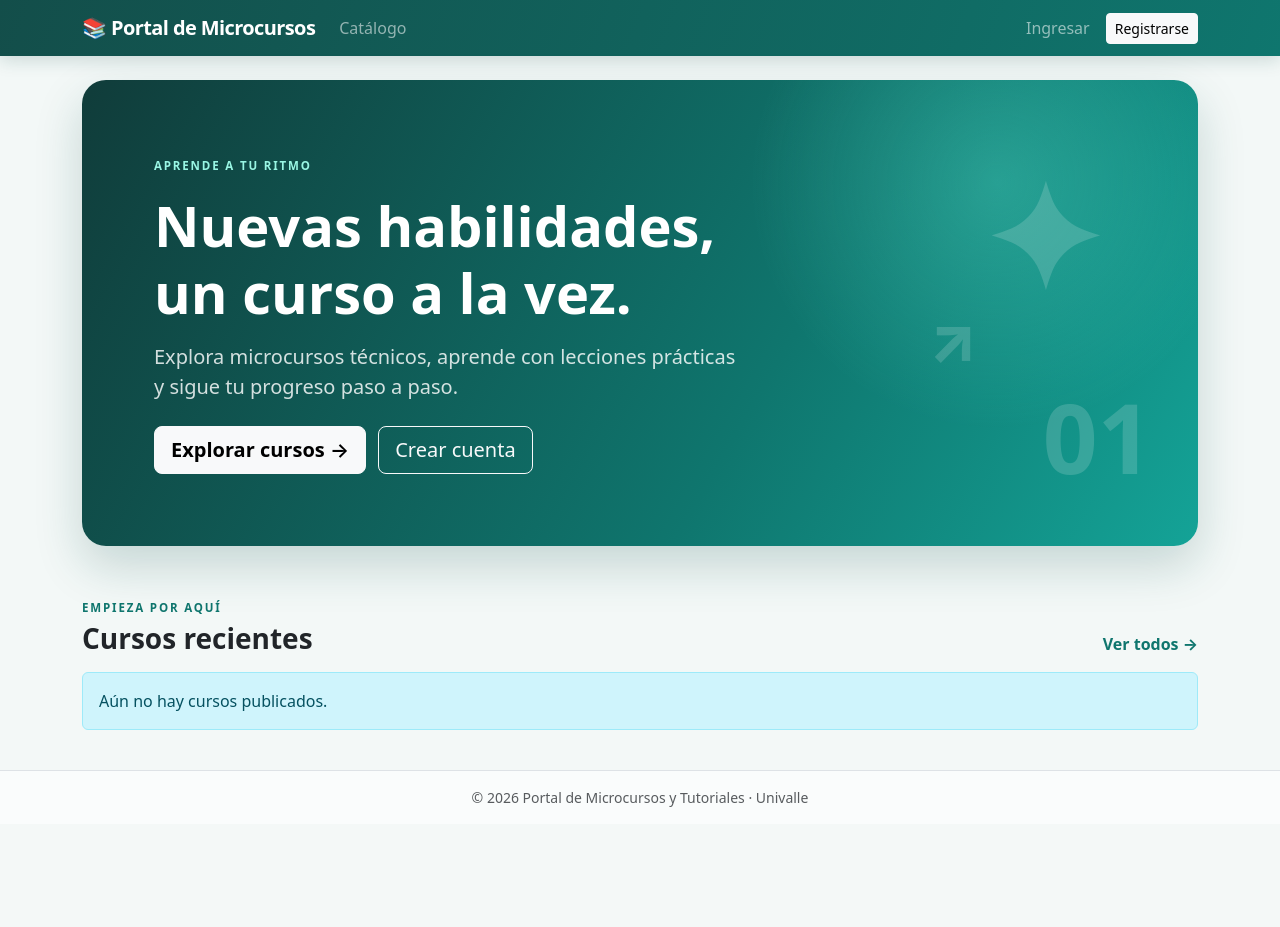
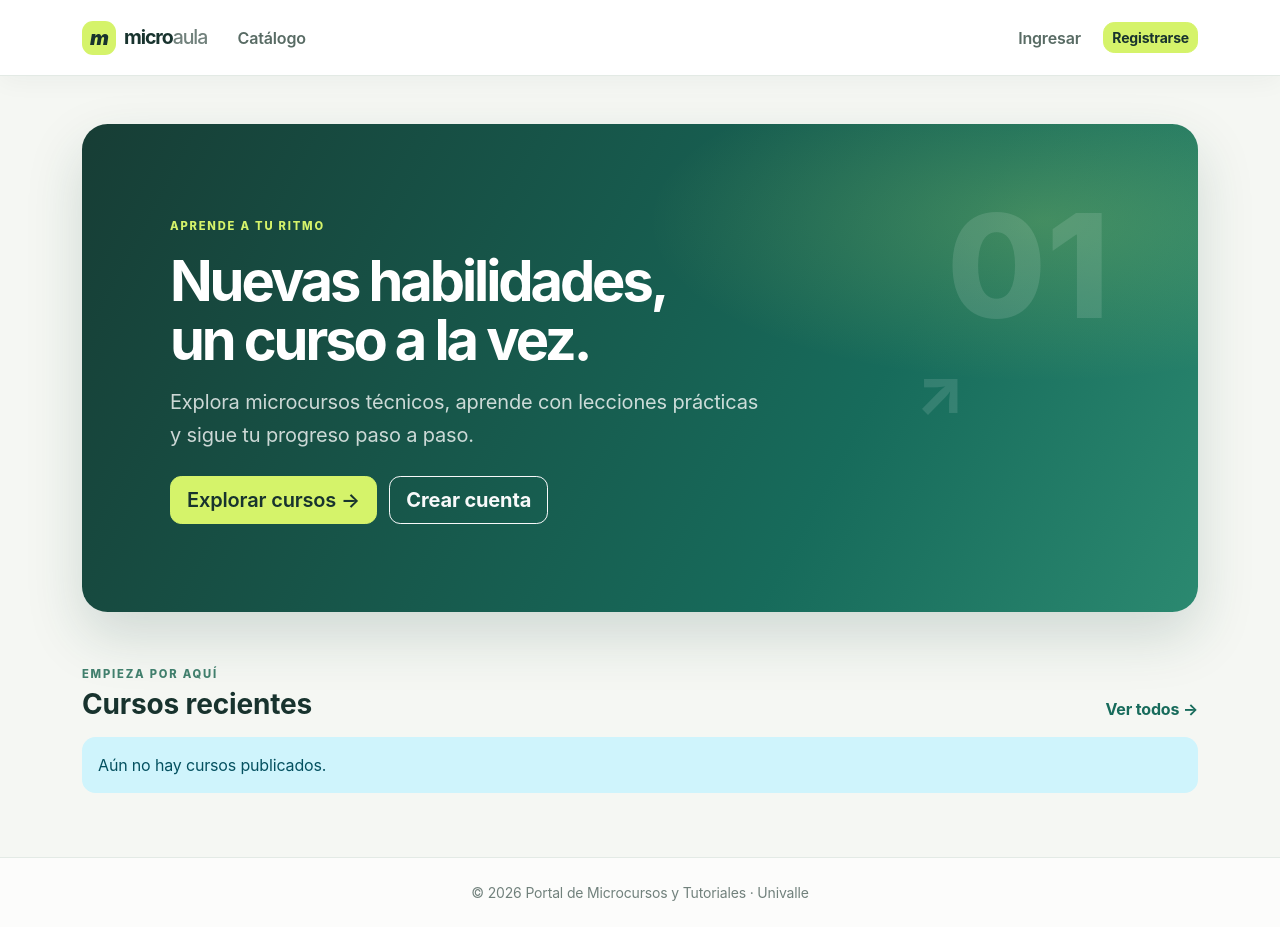
Before and after one commit to deymarquispe899-pixel/proyecto_web_mvc, an ASP.NET Core app: page / in a window 1280 px wide. Before the commit the page ends 807 px from the top, so only its background shows below. Run offline with ASP.NET Core 8, Linux system fonts and the light colour scheme; the project's own start-up code is not run, and a stand-in starts its controllers and pages.

Commit message:
3 commit

```diff
--- a/Views/AdminLecciones/_Campos.cshtml
+++ b/Views/AdminLecciones/_Campos.cshtml
@@ -12,5 +12,5 @@
     <label asp-for="Contenido" class="form-label"></label>
     <textarea asp-for="Contenido" class="form-control font-monospace" rows="12"></textarea>
     <span asp-validation-for="Contenido" class="text-danger"></span>
-    <div class="form-text">Puedes escribir texto o HTML sencillo (p, strong, ul, pre, code, etc.).</div>
+    <div class="form-text">Puedes escribir texto o HTML sencillo (p, strong, ul, pre, code, etc.). No incluyas imágenes.</div>
 </div>
--- a/Views/Home/Index.cshtml
+++ b/Views/Home/Index.cshtml
@@ -14,7 +14,7 @@
             <a class="btn btn-outline-light btn-lg ms-sm-2 mt-2 mt-sm-0" asp-controller="Account" asp-action="Register">Crear cuenta</a>
         }
     </div>
-    <div class="hero-decoracion" aria-hidden="true"><span>✦</span><span>01</span><span>↗</span></div>
+    <div class="hero-decoracion" aria-hidden="true"><span>01</span><span>↗</span></div>
 </div>
 
 <div class="seccion-encabezado mb-3">
--- a/Views/Shared/_Layout.cshtml
+++ b/Views/Shared/_Layout.cshtml
@@ -8,10 +8,10 @@
     <link rel="stylesheet" href="~/css/site.css" asp-append-version="true" />
 </head>
 <body class="d-flex flex-column min-vh-100">
-    <nav class="navbar navbar-expand-lg navbar-dark bg-primary">
+    <nav class="navbar navbar-expand-lg navbar-light navbar-portal">
         <div class="container">
-            <a class="navbar-brand fw-bold" asp-controller="Home" asp-action="Index">📚 Portal de Microcursos</a>
-            <button class="navbar-toggler" type="button" data-bs-toggle="collapse" data-bs-target="#menu">
+            <a class="navbar-brand fw-bold d-flex align-items-center gap-2" asp-controller="Home" asp-action="Index"><span class="brand-icon" aria-hidden="true">m</span><span>micro<span class="brand-light">aula</span></span></a>
+            <button class="navbar-toggler" type="button" data-bs-toggle="collapse" data-bs-target="#menu" aria-controls="menu" aria-expanded="false" aria-label="Abrir menú">
                 <span class="navbar-toggler-icon"></span>
             </button>
             <div class="collapse navbar-collapse" id="menu">
@@ -29,10 +29,10 @@
                 <ul class="navbar-nav align-items-lg-center">
                     @if (User.Identity?.IsAuthenticated == true)
                     {
-                        <li class="nav-item"><span class="navbar-text me-3">@User.Identity.Name</span></li>
+                        <li class="nav-item"><span class="navbar-text me-lg-3 user-label">@User.Identity.Name</span></li>
                         <li class="nav-item">
                             <form asp-controller="Account" asp-action="Logout" method="post" class="d-inline">
-                                <button type="submit" class="btn btn-outline-light btn-sm">Salir</button>
+                                <button type="submit" class="btn btn-outline-primary btn-sm">Salir</button>
                             </form>
                         </li>
                     }
@@ -46,7 +46,7 @@
         </div>
     </nav>
 
-    <main class="container py-4 flex-grow-1">
+    <main class="container py-5 flex-grow-1">
         @if (TempData["Ok"] is string ok)
         {
             <div class="alert alert-success alert-dismissible fade show">@ok<button type="button" class="btn-close" data-bs-dismiss="alert"></button></div>
@@ -58,7 +58,7 @@
         @RenderBody()
     </main>
 
-    <footer class="border-top py-3 text-center text-muted small">
+    <footer class="site-footer py-4 text-center small">
         &copy; @DateTime.Now.Year Portal de Microcursos y Tutoriales &middot; Univalle
     </footer>
 
--- a/wwwroot/css/site.css
+++ b/wwwroot/css/site.css
@@ -1,83 +1,92 @@
 :root {
-    --bs-primary: #0f766e;
-    --bs-primary-rgb: 15, 118, 110;
-    --bs-link-color: #0f766e;
-    --bs-link-hover-color: #115e59;
-    --color-brand-dark: #134e4a;
-    --color-page: #f3f8f7;
+    --bs-primary: #176b5b;
+    --bs-primary-rgb: 23, 107, 91;
+    --bs-link-color: #176b5b;
+    --bs-link-hover-color: #104b41;
+    --ink: #18332e;
+    --muted: #71817c;
+    --page: #f5f7f3;
+    --line: #e3eae5;
+    --accent: #d5f36a;
 }
 
-body { background-color: var(--color-page); }
+body {
+    background: var(--page);
+    color: var(--ink);
+    font-family: Inter, "Segoe UI", system-ui, -apple-system, sans-serif;
+    letter-spacing: -.01em;
+}
 
-.navbar { box-shadow: 0 4px 18px rgba(19, 78, 74, .18); }
-.navbar-brand { letter-spacing: -.03em; }
-.navbar .nav-link { transition: color .18s ease, opacity .18s ease; }
-.navbar .nav-link:hover { color: #d1fae5; }
+.navbar-portal {
+    min-height: 76px;
+    background: rgba(255, 255, 255, .94);
+    border-bottom: 1px solid var(--line);
+    box-shadow: 0 5px 24px rgba(25, 53, 45, .045);
+    backdrop-filter: blur(14px);
+}
+.navbar-brand { color: var(--ink); font-size: 1.22rem; letter-spacing: -.055em; }
+.navbar-brand:hover { color: var(--ink); }
+.navbar .nav-link { color: #586b64; font-weight: 600; padding: .65rem .9rem !important; border-radius: .65rem; transition: color .18s, background .18s; }
+.navbar .nav-link:hover { color: var(--ink); background: #f1f5ef; }
+.brand-icon { display: grid; width: 34px; height: 34px; place-items: center; border-radius: 11px; color: var(--ink); background: var(--accent); font-size: 1.25rem; font-weight: 900; font-style: italic; }
+.brand-light { color: #71817c; font-weight: 500; }
+.user-label { color: #52645e; font-size: .9rem; }
+.navbar-toggler { border-color: var(--line); }
+
+.btn { border-radius: .7rem; font-weight: 650; transition: transform .16s, box-shadow .16s, background-color .16s; }
+.btn:hover { transform: translateY(-1px); }
+.btn-primary { --bs-btn-bg: #176b5b; --bs-btn-border-color: #176b5b; --bs-btn-hover-bg: #104b41; --bs-btn-hover-border-color: #104b41; --bs-btn-active-bg: #104b41; --bs-btn-active-border-color: #104b41; }
+.btn-outline-primary { --bs-btn-color: #176b5b; --bs-btn-border-color: #b7d1c9; --bs-btn-hover-bg: #176b5b; --bs-btn-hover-border-color: #176b5b; --bs-btn-active-bg: #104b41; }
+.btn-light { --bs-btn-bg: #d5f36a; --bs-btn-border-color: #d5f36a; --bs-btn-color: #18332e; --bs-btn-hover-bg: #c8e85a; --bs-btn-hover-border-color: #c8e85a; }
+.form-control, .form-select { min-height: 46px; border-color: #dce5df; border-radius: .7rem; background-color: #fff; }
+.form-control:focus, .form-select:focus { border-color: #7fb5a4; box-shadow: 0 0 0 .22rem rgba(23, 107, 91, .12); }
+.alert { border: 0; border-radius: .85rem; }
 
 .hero-inicio {
     position: relative;
+    display: flex;
+    min-height: 390px;
+    align-items: center;
     overflow: hidden;
-    min-height: 350px;
-    display: flex;
-    align-items: center;
-    padding: clamp(2rem, 6vw, 4.5rem);
-    border-radius: 1.5rem;
+    padding: clamp(2rem, 7vw, 5.5rem);
+    border-radius: 1.6rem;
     color: #fff;
-    background: radial-gradient(circle at 82% 22%, rgba(94, 234, 212, .30), transparent 25%), linear-gradient(120deg, #103c3a 0%, #0f766e 62%, #14a397 100%);
-    box-shadow: 0 1.25rem 3rem rgba(15, 78, 74, .2);
+    background: radial-gradient(ellipse at 86% 20%, rgba(213, 243, 106, .22), transparent 29%), linear-gradient(118deg, #173d35 0%, #176b5b 68%, #2b8970 100%);
+    box-shadow: 0 24px 55px rgba(23, 70, 58, .17);
 }
-.hero-contenido { position: relative; z-index: 1; max-width: 680px; }
-.hero-contenido p { max-width: 590px; color: rgba(255,255,255,.82); }
-.hero-etiqueta, .texto-ceja { font-size: .72rem; font-weight: 800; letter-spacing: .16em; }
-.hero-etiqueta { color: #99f6e4; }
-.hero-decoracion { position: absolute; inset: 0 0 0 auto; width: 34%; color: rgba(255,255,255,.16); }
+.hero-contenido { position: relative; z-index: 1; max-width: 690px; }
+.hero-contenido p { max-width: 590px; color: rgba(255,255,255,.78); line-height: 1.65; }
+.hero-etiqueta, .texto-ceja { font-size: .7rem; font-weight: 800; letter-spacing: .16em; }
+.hero-etiqueta { color: var(--accent); }
+.hero-inicio h1 { letter-spacing: -.055em; line-height: 1.05; }
+.hero-decoracion { position: absolute; inset: 0 0 0 auto; width: 36%; color: rgba(255,255,255,.12); }
 .hero-decoracion span { position: absolute; font-weight: 800; }
-.hero-decoracion span:first-child { top: 10%; right: 25%; font-size: 9rem; }
-.hero-decoracion span:nth-child(2) { right: 12%; bottom: 8%; font-size: 6rem; }
+.hero-decoracion span:first-child { top: 7%; right: 22%; font-size: 9rem; }
+.hero-decoracion span:nth-child(2) { right: 10%; bottom: 2%; font-size: 7rem; }
 .hero-decoracion span:last-child { top: 45%; right: 58%; font-size: 4rem; }
 .seccion-encabezado { display: flex; justify-content: space-between; align-items: end; }
-.texto-ceja { color: #0f766e; }
-.link-explorar { color: #0f766e; font-weight: 700; text-decoration: none; }
-.link-explorar:hover { color: #134e4a; }
+.texto-ceja { color: #42816e; }
+.link-explorar { color: #176b5b; font-weight: 700; text-decoration: none; }
+.link-explorar:hover { color: #104b41; }
 
-.navbar.bg-primary {
-    background: linear-gradient(110deg, #134e4a, #0f766e) !important;
-}
-
-.btn-primary {
-    --bs-btn-bg: #0f766e;
-    --bs-btn-border-color: #0f766e;
-    --bs-btn-hover-bg: #115e59;
-    --bs-btn-hover-border-color: #115e59;
-    --bs-btn-active-bg: #134e4a;
-    --bs-btn-active-border-color: #134e4a;
-}
-
-.btn-outline-primary {
-    --bs-btn-color: #0f766e;
-    --bs-btn-border-color: #0f766e;
-    --bs-btn-hover-bg: #0f766e;
-    --bs-btn-hover-border-color: #0f766e;
-    --bs-btn-active-bg: #134e4a;
-    --bs-btn-active-border-color: #134e4a;
-}
-
-.leccion-contenido { line-height: 1.7; font-size: 1.05rem; }
-.leccion-contenido pre { background: #e7f2f0; padding: 1rem; border-radius: .5rem; overflow-x: auto; }
-.leccion-contenido img { max-width: 100%; height: auto; }
-.card-curso { overflow: hidden; border: 1px solid #e0eeeb; border-radius: 1rem; transition: transform .18s ease, box-shadow .18s ease, border-color .18s ease; }
-.card-curso:hover { transform: translateY(-5px); border-color: #9bd4cb; box-shadow: 0 .8rem 1.8rem rgba(15, 78, 74, .15) !important; }
-.curso-acento { height: 5px; background: linear-gradient(90deg, #0f766e, #5eead4); }
-.card-curso .card-body { padding: 1.35rem; }
-.card-curso .card-title { color: #173b39; }
-.badge-nivel { color: #0f625b; background: #d9f4ef; }
-.badge-duracion { color: #526763; background: #edf3f2; }
-.card-curso .card-footer { padding: 0 1.35rem 1.25rem; }
-footer { background: rgba(255,255,255,.65); }
-
+.card-curso { overflow: hidden; border: 1px solid var(--line); border-radius: 1rem; background: #fff; transition: transform .2s, box-shadow .2s, border-color .2s; }
+.card-curso:hover { transform: translateY(-5px); border-color: #b8d5ca; box-shadow: 0 18px 35px rgba(25, 67, 55, .1) !important; }
+.curso-acento { height: 5px; background: linear-gradient(90deg, #176b5b, #a5d849); }
+.card-curso .card-body { padding: 1.4rem; }
+.card-curso .card-title { color: var(--ink); letter-spacing: -.025em; }
+.card-curso .card-text { line-height: 1.6; }
+.badge-nivel { color: #176b5b; background: #e3f2e9; }
+.badge-duracion { color: #586b64; background: #f0f3ef; }
+.card-curso .card-footer { padding: 0 1.4rem 1.35rem; }
+.site-footer { color: var(--muted); background: rgba(255,255,255,.7); border-top: 1px solid var(--line); }
+.footer-brand { color: var(--ink); font-weight: 750; }
+.leccion-contenido { font-size: 1.05rem; line-height: 1.8; }
+.leccion-contenido pre { overflow-x: auto; padding: 1rem; border-radius: .65rem; background: #eaf1eb; }
 @media (max-width: 575.98px) {
-    .hero-inicio { min-height: 390px; border-radius: 1rem; }
-    .hero-inicio .display-4 { font-size: 2.45rem; }
+    .navbar-portal { min-height: 66px; }
+    main.container { padding-top: 1.5rem !important; }
+    .hero-inicio { min-height: 400px; border-radius: 1.1rem; }
+    .hero-inicio .display-4 { font-size: 2.55rem; }
     .hero-decoracion { width: 45%; opacity: .65; }
     .seccion-encabezado { align-items: start; gap: 1rem; }
 }
```
